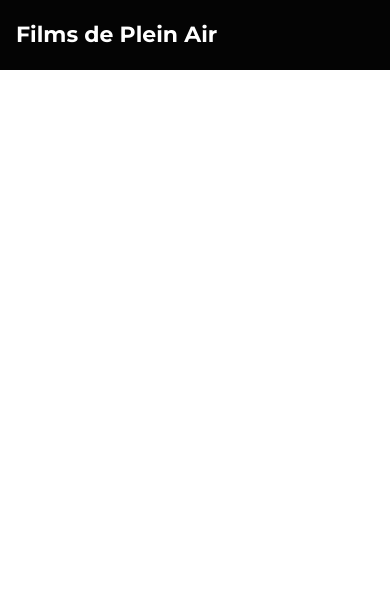
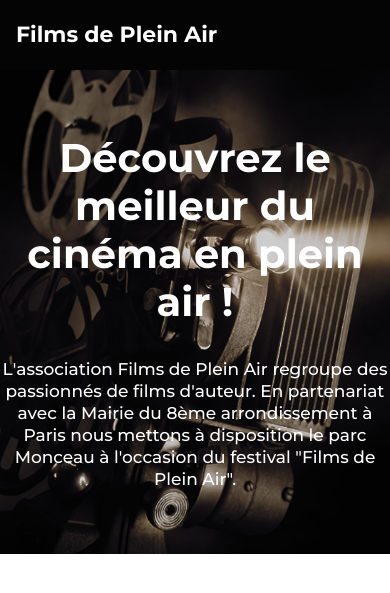
Before and after one commit to Maxime-Moilliet/PFILM_Moilliet_Maxime, a PHP site: page / in a window 390 px wide. Shown: the top 593 px of the page. Run offline with PHP 8.4, Linux system fonts and the light colour scheme.

Commit message:
add banner

```diff
--- a/css/styles.css
+++ b/css/styles.css
@@ -53,6 +53,37 @@ a, a:visited {
   color: inherit;
 }
 
+.text-content {
+  font-size: 22px;
+  line-height: 40px;
+  font-weight: 600;
+}
+
+@media only screen and (max-width: 1200px) {
+  .text-content {
+    font-size: 20px;
+    line-height: 32px;
+  }
+}
+@media only screen and (max-width: 992px) {
+  .text-content {
+    font-size: 19px;
+    line-height: 32px;
+    font-weight: 500;
+  }
+}
+@media only screen and (max-width: 768px) {
+  .text-content {
+    font-size: 18px;
+    line-height: 26px;
+  }
+}
+@media only screen and (max-width: 500px) {
+  .text-content {
+    font-size: 17px;
+    line-height: 22px;
+  }
+}
 .header {
   background-color: #040404;
   padding: 32px 200px;
@@ -94,5 +125,92 @@ a, a:visited {
     font-size: 22px;
   }
 }
+.banner {
+  background: url("../assets/banner.png");
+  background-position-y: -250px;
+  background-repeat: no-repeat;
+  background-size: cover;
+  padding: 160px 0px;
+}
+.banner__title {
+  text-align: center;
+  font-size: 90px;
+  font-weight: 700;
+  line-height: 96px;
+  color: #fff;
+  margin: 0;
+}
+.banner__content {
+  color: #fff;
+  text-align: center;
+  margin: 0 auto;
+  margin-top: 72px;
+  max-width: 1200px;
+}
+
+@media only screen and (max-width: 1500px) {
+  .banner {
+    background-position-y: -180px;
+    padding: 120px 0px;
+  }
+  .banner__title {
+    font-size: 80px;
+    line-height: 86px;
+  }
+}
+@media only screen and (max-width: 1200px) {
+  .banner {
+    background-position-y: -180px;
+    padding: 100px 0px;
+  }
+  .banner__title {
+    font-size: 74px;
+    line-height: 80px;
+  }
+  .banner__content {
+    margin-top: 48px;
+    max-width: 1000px;
+  }
+}
+@media only screen and (max-width: 992px) {
+  .banner {
+    background-position-y: -100px;
+    padding: 80px 0px;
+  }
+  .banner__title {
+    font-size: 60px;
+    line-height: 70px;
+  }
+  .banner__content {
+    max-width: 800px;
+  }
+}
+@media only screen and (max-width: 768px) {
+  .banner {
+    background-position-y: 0px;
+    padding: 72px 0px;
+  }
+  .banner__title {
+    font-size: 54px;
+    line-height: 60px;
+  }
+  .banner__content {
+    max-width: 600px;
+  }
+}
+@media only screen and (max-width: 500px) {
+  .banner {
+    background-position-y: 0px;
+    padding: 64px 0px;
+  }
+  .banner__title {
+    font-size: 40px;
+    line-height: 48px;
+  }
+  .banner__content {
+    margin-top: 32px;
+    max-width: 400px;
+  }
+}
 
 /*# sourceMappingURL=styles.css.map */
--- a/index.html
+++ b/index.html
@@ -10,8 +10,16 @@
 <body>
 
     <header class="header">
-        <a href="/">Films de Plein Air</a>
+        <a href="#">Films de Plein Air</a>
     </header>
+
+    <section class="banner">
+        <h1 class="banner__title">Découvrez le meilleur du cinéma en plein air !</h1>
+        <p class="banner__content text-content">
+            L'association Films de Plein Air regroupe des passionnés de films d'auteur.
+            En partenariat avec la Mairie du 8ème arrondissement à Paris nous mettons à disposition le parc Monceau à l'occasion du festival "Films de Plein Air".
+        </p>
+    </section>
 
 </body>
 </html>
--- /dev/null
+++ b/sass/sections/_banner.scss
@@ -0,0 +1,97 @@
+.banner {
+    background: url('../assets/banner.png');
+    background-position-y: -250px;
+    background-repeat: no-repeat;
+    background-size: cover;
+    padding: 160px 0px;
+
+    &__title {
+        text-align: center;
+        font-size: 90px;
+        font-weight: $font-weight-bold;
+        line-height: 96px;
+        color: #fff;
+        margin: 0;
+    }
+
+    &__content {
+        color: #fff;
+        text-align: center;
+        margin: 0 auto;
+        margin-top: $space-3xl;
+        max-width: 1200px;
+    }
+}
+
+@media #{$screen-xl} {
+    .banner {
+        background-position-y: -180px;
+        padding: 120px 0px;
+
+        &__title {
+            font-size: 80px;
+            line-height: 86px;
+        }
+    }
+}
+@media #{$screen-lg} {
+    .banner {
+        background-position-y: -180px;
+        padding: 100px 0px;
+
+        &__title {
+            font-size: 74px;
+            line-height: 80px;
+        }
+
+        &__content {
+            margin-top: $space-xl;
+            max-width: 1000px;
+        }
+    }
+}
+@media #{$screen-md} {
+    .banner {
+        background-position-y: -100px;
+        padding: $space-4xl 0px;
+
+        &__title {
+            font-size: 60px;
+            line-height: 70px;
+        }
+
+        &__content {
+            max-width: 800px;
+        }
+    }
+}
+@media #{$screen-sm} {
+    .banner {
+        background-position-y: 0px;
+        padding: $space-3xl 0px;
+
+        &__title {
+            font-size: 54px;
+            line-height: 60px;
+        }
+        &__content {
+            max-width: 600px;
+        }
+    }
+}
+@media #{$screen-xs} {
+    .banner {
+        background-position-y: 0px;
+        padding: $space-2xl 0px;
+
+        &__title {
+            font-size: 40px;
+            line-height: 48px;
+        }
+
+        &__content {
+            margin-top: $space-md;
+            max-width: 400px;
+        }
+    }
+}
--- a/sass/styles.scss
+++ b/sass/styles.scss
@@ -4,6 +4,8 @@
 // Utils
 @import './utils/variables';
 @import './utils/reset';
+@import './utils/utils';
 
 // Sections
 @import './sections/header';
+@import './sections/banner';
--- /dev/null
+++ b/sass/utils/_utils.scss
@@ -0,0 +1,31 @@
+.text-content {
+    font-size: 22px;
+    line-height: 40px;
+    font-weight: $font-weight-semibold;
+}
+
+@media #{$screen-lg} {
+    .text-content {
+        font-size: 20px;
+        line-height: 32px;
+    }
+}
+@media #{$screen-md} {
+    .text-content {
+        font-size: 19px;
+        line-height: 32px;
+        font-weight: $font-weight-medium;
+    }
+}
+@media #{$screen-sm} {
+    .text-content {
+        font-size: 18px;
+        line-height: 26px;
+    }
+}
+@media #{$screen-xs} {
+    .text-content {
+        font-size: 17px;
+        line-height: 22px;
+    }
+}
```
Also changed, not shown: assets/banner.png (added), 1 other file.
